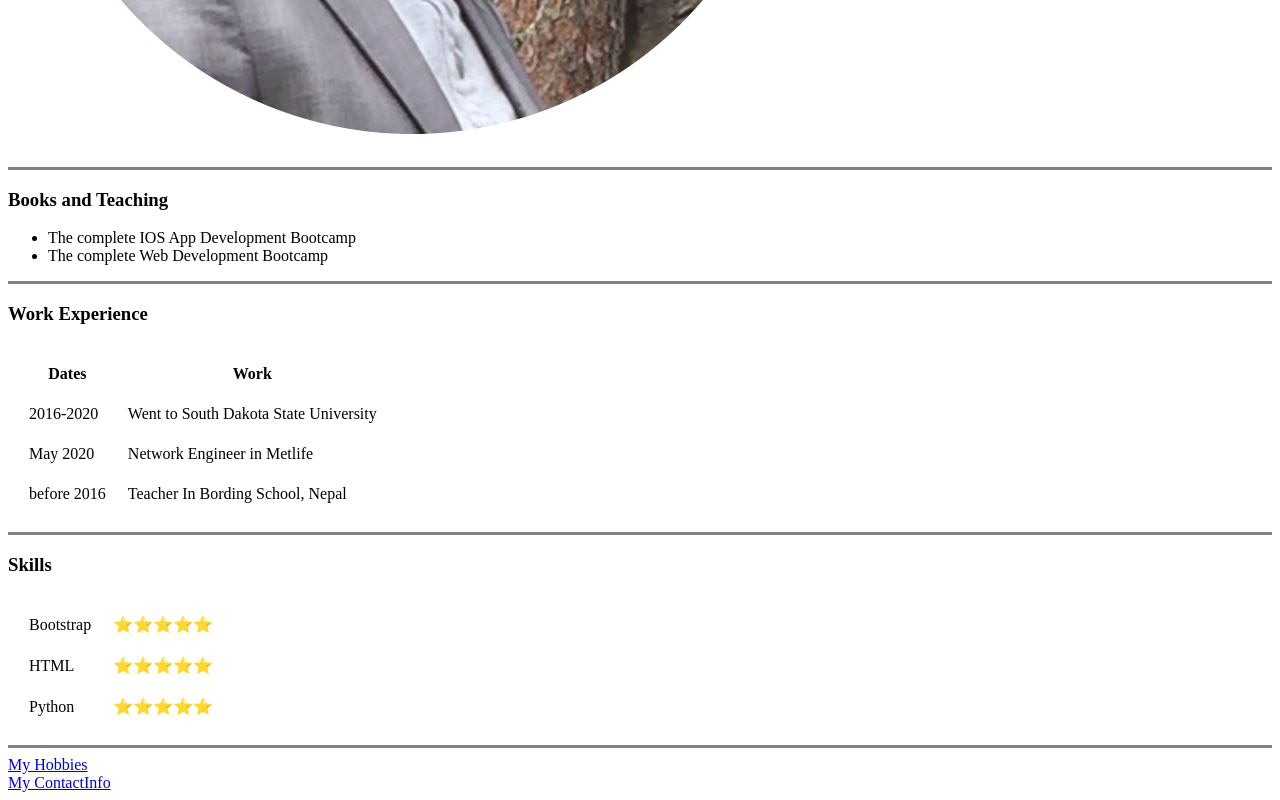
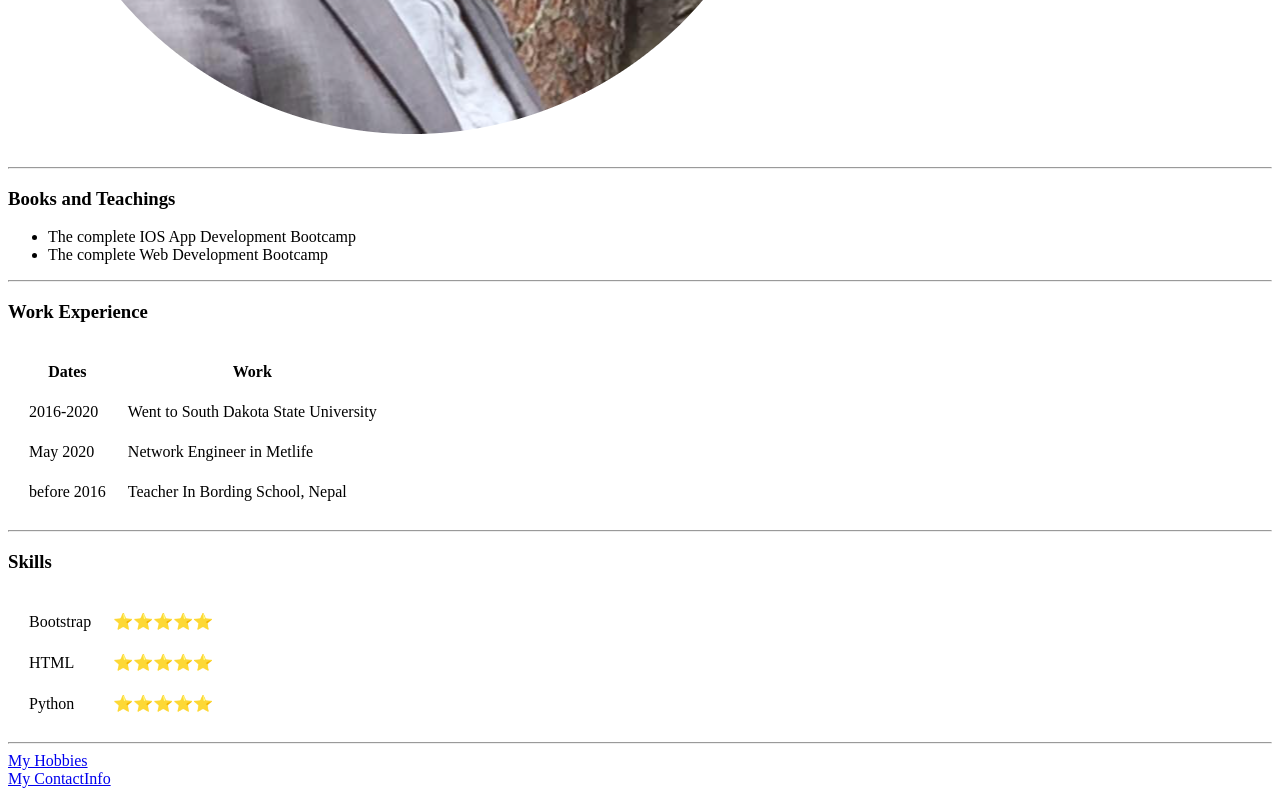
Before and after one commit to drluitel/cv, a plain HTML site: page index.html in a window 1280 px wide. Shown: the part 661-1461 px from the top of the page. Drawn offline with Linux system fonts and the light colour scheme.

Commit message:
Made some improvement

```diff
--- a/index.html
+++ b/index.html
@@ -1,3 +1,4 @@
+
 
 <!DOCTYPE html>
 <html lang="en">
@@ -6,8 +7,10 @@
         <meta http-equiv="X-UA-Compatible" content="IE=edge">
         <meta name="viewport" content="width=device-width, initial-scale=1.0">
         <title>Data's Personal Site</title>
+        <link rel="stylesheet" href="CSS/styles.css">
     </head>
-    <body>
+
+    <body >
         <table cellspacing="20">
             <tr>
                 <td><img src="image/Data.png"alt="Data Picture"></td>
@@ -17,13 +20,13 @@
                     <p>I am a professor at Cornell University.</p></td>
             </tr>
         </table>
-        <hr size="3" noshade>
-        <h3>Books and Teaching</h3>
+        <hr >
+        <h3>Books and Teachings</h3>
         <ul>
             <li>The complete IOS App Development Bootcamp</li>
             <li>The complete Web Development Bootcamp</li>
         </ul>
-        <hr size="3" noshade>
+        <hr >
         <h3>Work Experience</h3>
 
         <table cellspacing="20">
@@ -49,7 +52,7 @@
                 </tr>
             </tbody>
         </table>
-        <hr size="3" noshade>
+        <hr >
             <h3>Skills</h3>
 
         <table cellspacing="20">
@@ -67,7 +70,7 @@
               </tr>
 
         </table>
-        <hr size="3" noshade>
+        <hr>
         <a href="hobbies.html">My Hobbies</a><br>
         <a href="ContactInfo.html">My ContactInfo</a>
 
```
